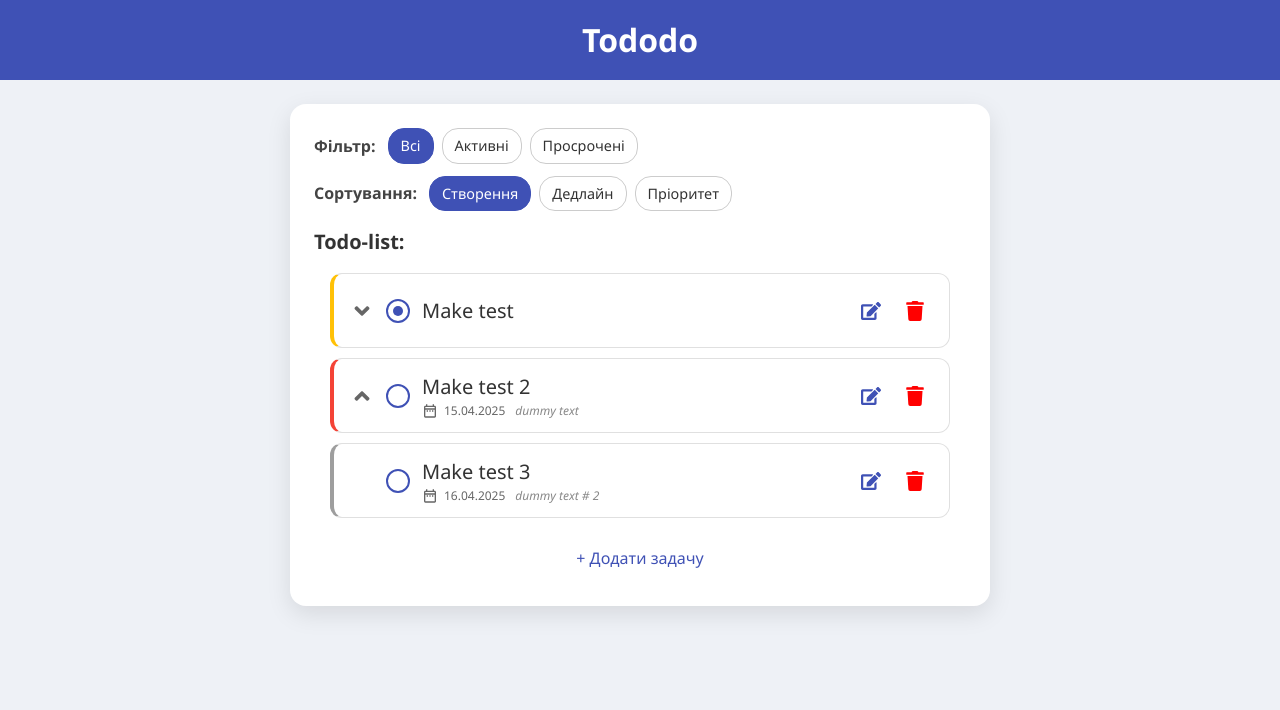
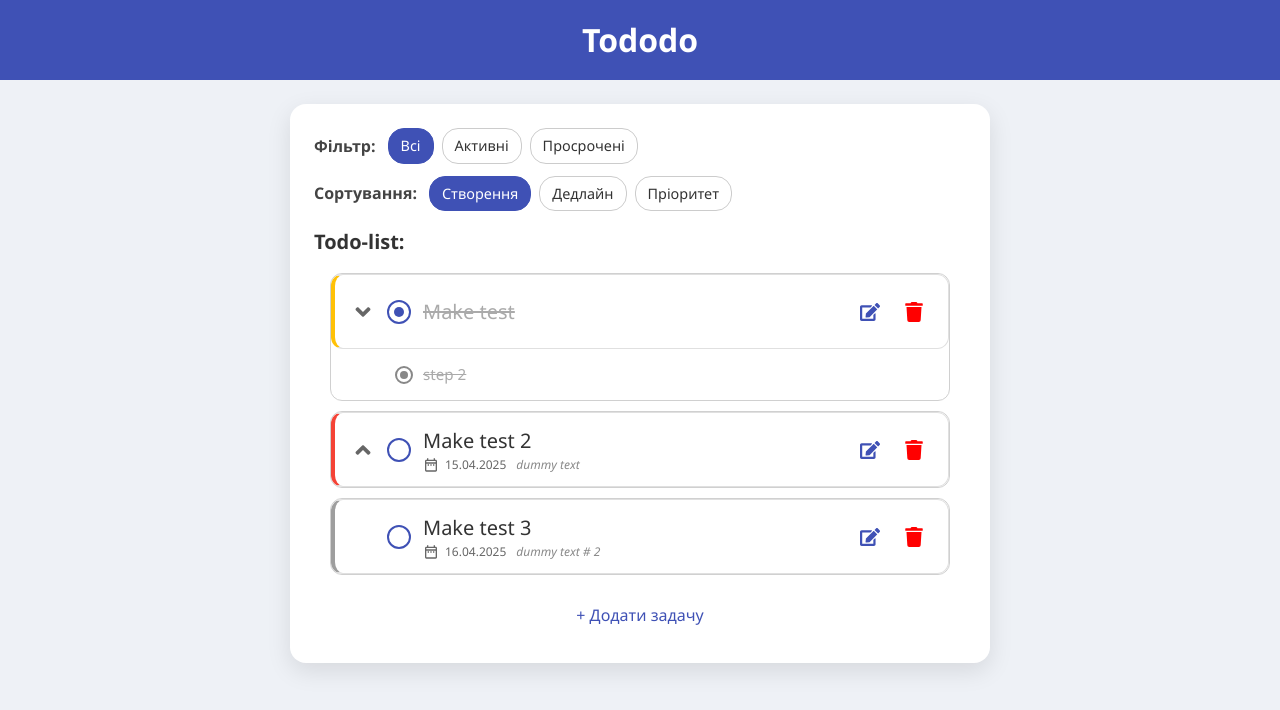
Before and after one commit to dugd/tododo-front, a React (Vite) app: page / in a window 1280 px wide. Both pictures are taken after a click on the button 362 px from the left and 310 px from the top of the page. Shown: the top 710 px of the page. Built offline with nearby package versions, Linux system fonts and the light colour scheme.

Commit message:
add subtasks accordion.

```diff
--- a/src/App.jsx
+++ b/src/App.jsx
@@ -70,6 +70,16 @@ export default function App() {
         }));
     }
 
+    function toggleSubtask(id, subIndex) {
+        setTasks(prevTasks => prevTasks.map((t) => {
+            if (t.id === id) {
+                const updated_subtasks = t.subtasks.map((sub, i) => i === subIndex ? {...sub, done: !sub.done} : sub);
+                return {...t, subtasks: updated_subtasks}
+            }
+            return t;
+        }));
+    }
+
     function deleteTask(id) {
         setTasks(prevTasks => prevTasks.filter((t) => t.id !== id))
     }
@@ -87,7 +97,8 @@ export default function App() {
 
                 <h2 className="list-title">Todo-list:</h2>
 
-                <TaskList tasks={visibleTasks} toggleTask={toggleTask} editTask={openEditModal} deleteTask={deleteTask} />
+                <TaskList tasks={visibleTasks} toggleTask={toggleTask} toggleSubtask={toggleSubtask}
+                          editTask={openEditModal} deleteTask={deleteTask} />
 
                 <button
                     className="btn-add-task-full"
--- /dev/null
+++ b/src/components/SubtaskItem.jsx
@@ -0,0 +1,15 @@
+export default function SubtaskItem({ index, subtask, toggleSubtask }) {
+    const { title, done } = subtask;
+
+    return (
+            <li className="subtask-list-item">
+                <input
+                    type="checkbox"
+                    checked={done}
+                    onChange={() => toggleSubtask(index)}
+                    className="subtask-toggle"
+                />
+                <span className={`subtask-title ${done ? "done" : ""}`}>{title}</span>
+            </li>
+    )
+}
--- a/src/components/TaskItem.jsx
+++ b/src/components/TaskItem.jsx
@@ -3,8 +3,9 @@ import { MdOutlineDateRange } from "react-icons/md";
 import { format } from 'date-fns';
 import "../styles/task-item.css";
 import {useState} from "react";
+import SubtaskItem from "./SubtaskItem.jsx";
 
-export default function TaskItem({ task, toggleTask, editTask, deleteTask }) {
+export default function TaskItem({ task, toggleTask, toggleSubtask, editTask, deleteTask }) {
     const [isSubtasksOpen, setIsSubtasksOpen] = useState(false);
 
     const { id, title, done, deadline, priority, description, subtasks } = task;
@@ -16,7 +17,8 @@ export default function TaskItem({ task, toggleTask, editTask, deleteTask }) {
     const priorityClass = ['low', 'medium', 'high'][priority - 1];
 
     return (
-        <li className={`task-list-item ${priorityClass}`}>
+        <li className={"task-list-item"}>
+            <div className={`task-container ${priorityClass}`}>
                 <div className="task-content">
                     <div className="task-control">
                         <div className="subtasks-toggle-wrapper">
@@ -37,7 +39,7 @@ export default function TaskItem({ task, toggleTask, editTask, deleteTask }) {
                     </div>
 
                     <div className="task-info">
-                    <span className="task-title">{title}</span>
+                        <span className={`task-title ${done ? "done" : ""}`}>{title}</span>
                         <div className="task-meta">
                             {deadlineFormatted !== "—" && (
                                 <div className="task-deadline">
@@ -64,6 +66,22 @@ export default function TaskItem({ task, toggleTask, editTask, deleteTask }) {
                         <FaTrash />
                     </button>
                 </div>
+            </div>
+
+            {isSubtasksOpen && subtasks.length > 0 && (
+                <ul className="subtask-list">
+                    {subtasks.map((sub, i) => {
+                        return (
+                            <SubtaskItem
+                                key={i}
+                                index={i}
+                                subtask={sub}
+                                toggleSubtask={(subIndex) => toggleSubtask(id, subIndex)}
+                            />
+                        );
+                    })}
+                </ul>
+            )}
         </li>
     );
 }
--- a/src/components/TaskList.jsx
+++ b/src/components/TaskList.jsx
@@ -1,7 +1,7 @@
 import TaskItem from "./TaskItem.jsx";
 import "../styles/task-list.css";
 
-export default function TaskList({ tasks, toggleTask, editTask, deleteTask }) {
+export default function TaskList({ tasks, toggleTask, toggleSubtask, editTask, deleteTask }) {
     return (
         <ul className="task-list">
             {tasks.length === 0 ?
@@ -9,7 +9,14 @@ export default function TaskList({ tasks, toggleTask, editTask, deleteTask }) {
                     :(
                 </p>
                 : tasks.map((task) => {
-                    return <TaskItem key={task.id} task={task} toggleTask={toggleTask} editTask={editTask} deleteTask={deleteTask} />;
+                    return <TaskItem
+                        key={task.id}
+                        task={task}
+                        toggleTask={toggleTask}
+                        toggleSubtask={toggleSubtask}
+                        editTask={editTask}
+                        deleteTask={deleteTask}
+                    />;
                 })
             }
         </ul>
--- a/src/styles/task-item.css
+++ b/src/styles/task-item.css
@@ -1,4 +1,11 @@
 .task-list-item {
+    display: flex;
+    flex-direction: column;
+    border-radius: 12px;
+    border: 1px solid #d0d0d0;
+}
+
+.task-container {
     display: flex;
     align-items: center;
     justify-content: space-between;
@@ -10,13 +17,65 @@
     transition: background-color 0.2s ease;
 }
 
-.task-list-item:hover {
+.task-container.low    { border-left: 4px solid #9e9e9e; }
+.task-container.medium { border-left: 4px solid #ffc107; }
+.task-container.high   { border-left: 4px solid #f44336; }
+
+.task-container:hover {
     background-color: #f5f7fa;
 }
 
-.task-list-item.low    { border-left: 4px solid #9e9e9e; }
-.task-list-item.medium { border-left: 4px solid #ffc107; }
-.task-list-item.high   { border-left: 4px solid #f44336; }
+.subtask-list {
+    display: flex;
+    flex-direction: column;
+    list-style: none;
+    padding: 8px 12px 8px 0;
+    margin-left: 48px;
+    border-radius: 12px;
+    gap: 4px;
+}
+
+.subtask-list-item {
+    display: flex;
+    gap: 10px;
+    align-items: center;
+    padding: 6px 16px;
+    font-size: 0.9rem;
+    color: #555;
+}
+
+.subtask-title {
+    font-size: 0.95rem;
+    color: #444;
+}
+
+.subtask-title.done {
+    text-decoration: line-through;
+    color: #aaa;
+}
+
+.subtask-toggle {
+    appearance: none;
+    width: 18px;
+    height: 18px;
+    border: 2px solid #888;
+    border-radius: 50%;
+    background-color: white;
+    position: relative;
+    cursor: pointer;
+}
+
+.subtask-toggle:checked::before {
+    content: '';
+    position: absolute;
+    top: 50%;
+    left: 50%;
+    width: 8px;
+    height: 8px;
+    background-color: #888;
+    border-radius: 50%;
+    transform: translate(-50%, -50%);
+}
 
 .task-content {
     display: flex;
@@ -32,6 +91,11 @@
 
 .task-title {
     font-size: 1.25rem;
+}
+
+.task-title.done {
+    text-decoration: line-through;
+    color: #aaa;
 }
 
 .task-meta {
```
Lines whose indentation alone changed are shown as unchanged.
